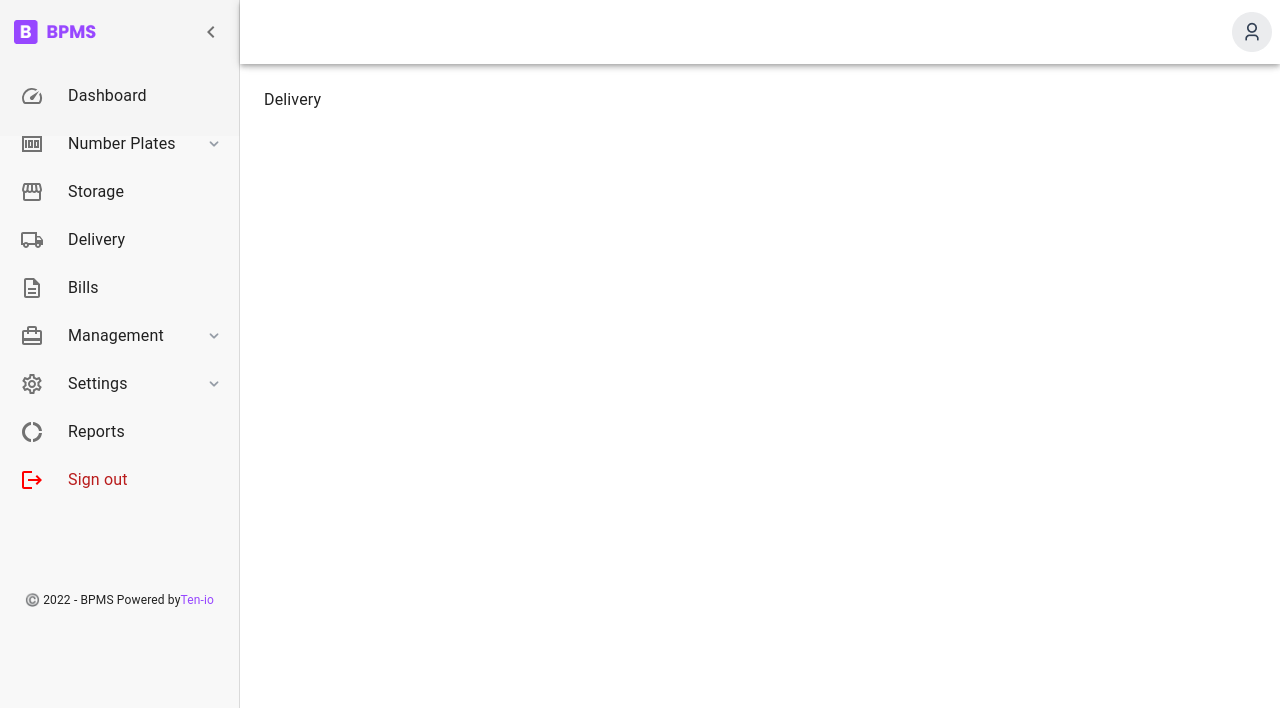
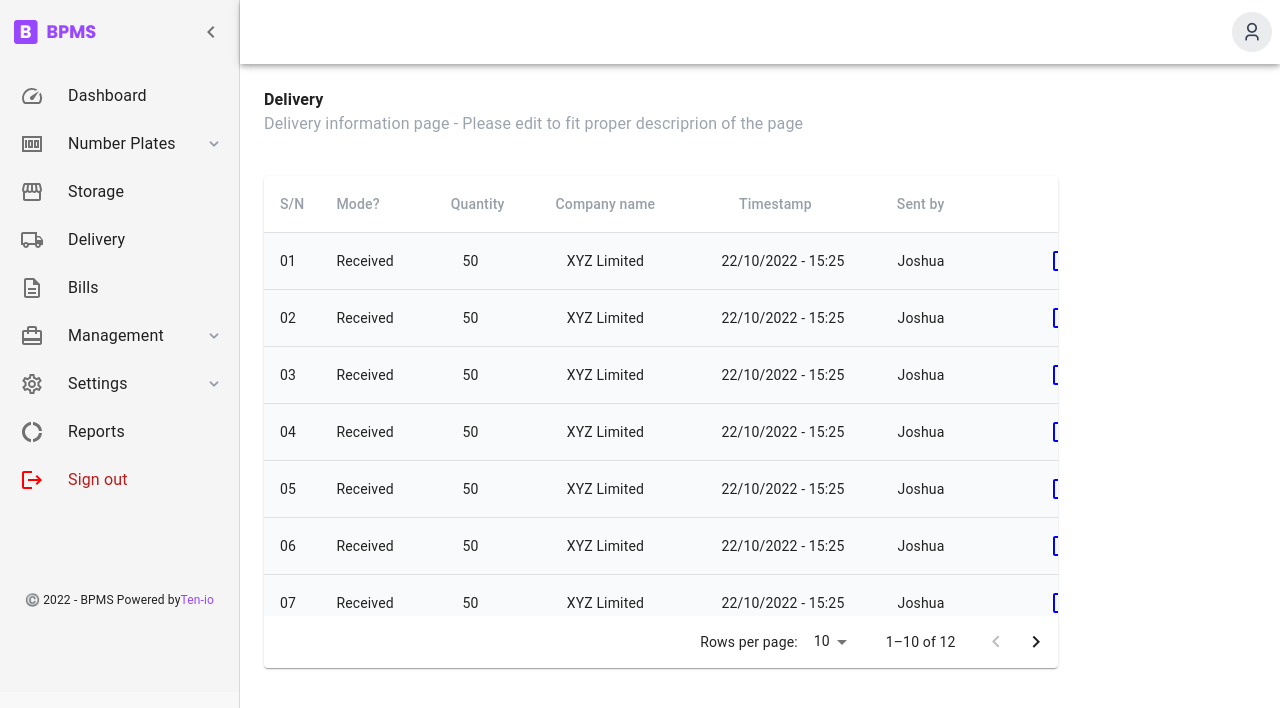
Before and after one commit to qbelimited/front_bpms, a React (Create React App) app: page /delivery in a window 1280 px wide. Shown: the top 708 px of the page. Built offline with nearby package versions, Linux system fonts and the light colour scheme.

Commit message:
completed delivery page

```diff
--- /dev/null
+++ b/src/Components/Delivery/DeliveryTable.js
@@ -0,0 +1,148 @@
+import * as React from 'react';
+import Paper from '@mui/material/Paper';
+import Table from '@mui/material/Table';
+import TableBody from '@mui/material/TableBody';
+import TableCell, { tableCellClasses } from '@mui/material/TableCell';
+import TableContainer from '@mui/material/TableContainer';
+import TableHead from '@mui/material/TableHead';
+import TablePagination from '@mui/material/TablePagination';
+import TableRow from '@mui/material/TableRow';
+import InsertDriveFileOutlinedIcon from '@mui/icons-material/InsertDriveFileOutlined';
+import { styled } from '@mui/material/styles';
+
+const columns = [
+  { id: 'sn', label: 'S/N', minWidth: 30 },
+  { id: 'mode', label: 'Mode?', minWidth: 100 },
+  {
+    id: 'quan',
+    label: 'Quantity',
+    minWidth: 100,
+    align: 'right',
+
+  },
+  {
+    id: 'name',
+    label: 'Company name',
+    minWidth: 170,
+    align: 'center',
+
+  },
+  {
+    id: 'time',
+    label: 'Timestamp',
+    minWidth: 170,
+    align: 'center',
+
+  },
+  {
+    id: 'sentby',
+    label: 'Sent by',
+    minWidth: 100,
+    align: 'right',
+
+  },
+  {
+    id: 'invoice',
+    label: 'Invoice',
+    minWidth: 170,
+    align: 'right',
+
+  },
+];
+const StyledTableCell = styled(TableCell)(({ theme }) => ({
+    [`&.${tableCellClasses.head}`]: {
+      backgroundColor: 'white',
+      color: 'rgba(50, 64, 84, 0.5)',
+    },
+    [`&.${tableCellClasses.body}`]: {
+      fontSize: 14,
+    },
+  }));
+
+function createData(sn, mode, quan, name, time, sentby, invoice) {
+
+  return { sn, mode, quan, name, time, sentby, invoice};
+}
+
+const rows = [
+  createData('01', 'Received', 50, 'XYZ Limited', '22/10/2022 - 15:25', 'Joshua', 'View...'),
+  createData('02', 'Received', 50, 'XYZ Limited', '22/10/2022 - 15:25', 'Joshua', 'View...'),
+  createData('03', 'Received', 50, 'XYZ Limited', '22/10/2022 - 15:25', 'Joshua', 'View...'),
+  createData('04', 'Received', 50, 'XYZ Limited', '22/10/2022 - 15:25', 'Joshua', 'View...'),
+  createData('05', 'Received', 50, 'XYZ Limited', '22/10/2022 - 15:25', 'Joshua', 'View...'),
+  createData('06', 'Received', 50, 'XYZ Limited', '22/10/2022 - 15:25', 'Joshua', 'View...'),
+  createData('07', 'Received', 50, 'XYZ Limited', '22/10/2022 - 15:25', 'Joshua', 'View...'),
+  createData('08', 'Received', 50, 'XYZ Limited', '22/10/2022 - 15:25', 'Joshua', 'View...'),
+  createData('09', 'Received', 50, 'XYZ Limited', '22/10/2022 - 15:25', 'Joshua', 'View...'),
+  createData('10', 'Received', 50, 'XYZ Limited', '22/10/2022 - 15:25', 'Joshua', 'View...'),
+  createData('11', 'Received', 50, 'XYZ Limited', '22/10/2022 - 15:25', 'Joshua', 'View...'),
+  createData('12', 'Received', 50, 'XYZ Limited', '22/10/2022 - 15:25', 'Joshua', 'View...'),
+];
+
+export default function DeliveryTable() {
+    const [page, setPage] = React.useState(0);
+    const [rowsPerPage, setRowsPerPage] = React.useState(10);
+
+    const handleChangePage = (event, newPage) => {
+      setPage(newPage);
+    };
+
+    const handleChangeRowsPerPage = (event) => {
+      setRowsPerPage(+event.target.value);
+      setPage(0);
+    };
+
+    return (
+      <Paper sx={{ width: '100%', overflow: 'hidden' }}>
+        <TableContainer className=' bg-gray-50' sx={{ maxHeight: 440 }}>
+          <Table   stickyHeader aria-label="sticky table">
+            <TableHead >
+              <TableRow >
+                {columns.map((column) => (
+                  <StyledTableCell
+                    key={column.id}
+                    align={column.align}
+                    style={{ minWidth: column.minWidth }}
+                    className=' bg-gray-100'
+                  >
+                    {column.label}
+                  </StyledTableCell>
+                ))}
+              </TableRow>
+            </TableHead>
+            <TableBody>
+              {rows
+                .slice(page * rowsPerPage, page * rowsPerPage + rowsPerPage)
+                .map((row) => {
+                  return (
+                      <TableRow
+                key={row.date}
+                sx={{ '&:last-child td, &:last-child th': { border: 0 } }}
+              >
+                <TableCell component="th" scope="row">
+                  {row.sn}
+                </TableCell>
+                <TableCell align="left">{row.mode}</TableCell>
+                <TableCell align="center">{row.quan}</TableCell>
+                <TableCell align="center">{row.name}</TableCell>
+                <TableCell align="right">{row.time}</TableCell>
+                <TableCell align="right">{row.sentby}</TableCell>
+                <TableCell align="right"><InsertDriveFileOutlinedIcon sx={{color: 'blue'}}/><span className=' text-blue-700'>{row.invoice}</span></TableCell>
+              </TableRow>
+                  );
+                })}
+            </TableBody>
+          </Table>
+        </TableContainer>
+        <TablePagination
+          rowsPerPageOptions={[10, 25, 100]}
+          component="div"
+          count={rows.length}
+          rowsPerPage={rowsPerPage}
+          page={page}
+          onPageChange={handleChangePage}
+          onRowsPerPageChange={handleChangeRowsPerPage}
+        />
+      </Paper>
+    );
+}
--- a/src/Pages/Delivery/Delivery.js
+++ b/src/Pages/Delivery/Delivery.js
@@ -1,8 +1,20 @@
 import React from 'react'
+import DeliveryTable from '../../Components/Delivery/DeliveryTable'
 
 function Delivery() {
   return (
-    <div>Delivery</div>
+    <div>
+      <div>
+            <h1 className=' font-bold text-start '>Delivery</h1>
+            <p className=' text-gray-400 text-start'>Delivery information page - Please edit to fit proper descriprion of the page</p>
+        </div>
+        <div className=' mt-10 grid md:grid-cols-5'>
+        <div className=' col-span-4'>
+        <DeliveryTable />
+        </div>
+
+        </div>
+    </div>
   )
 }
 
```
